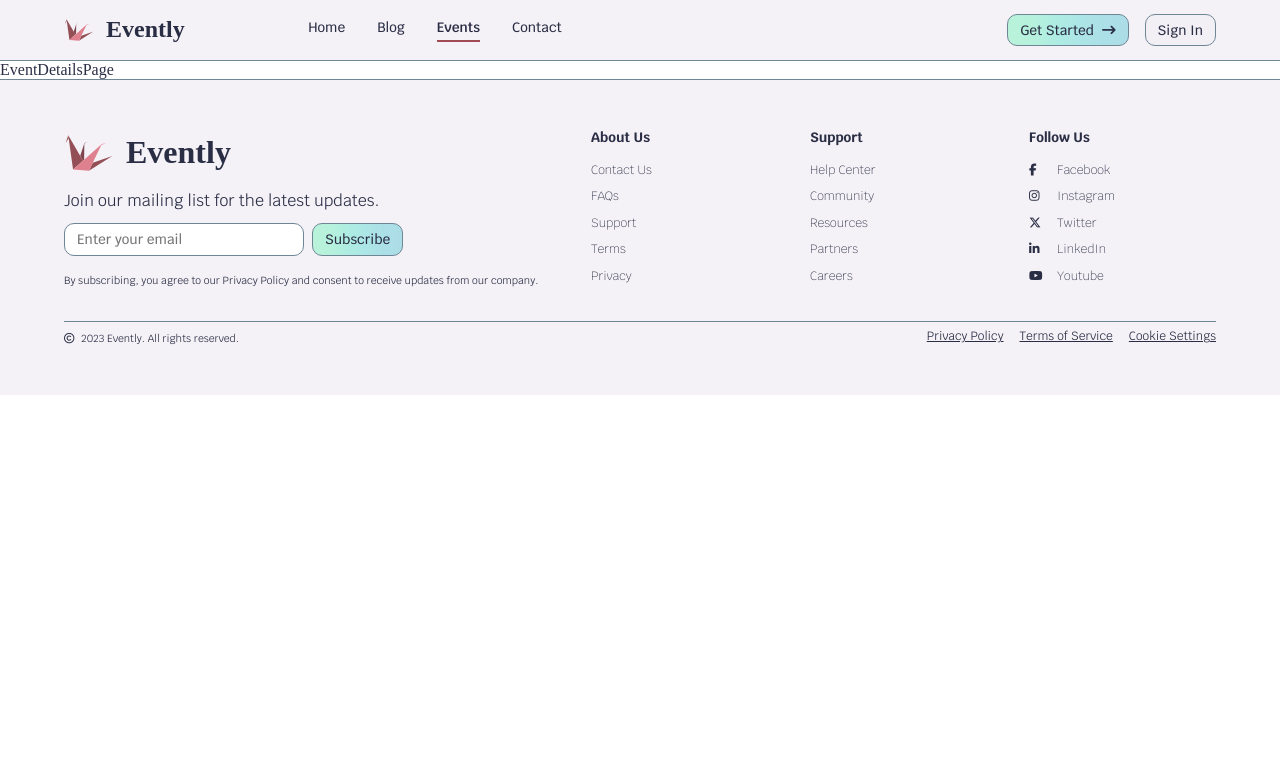
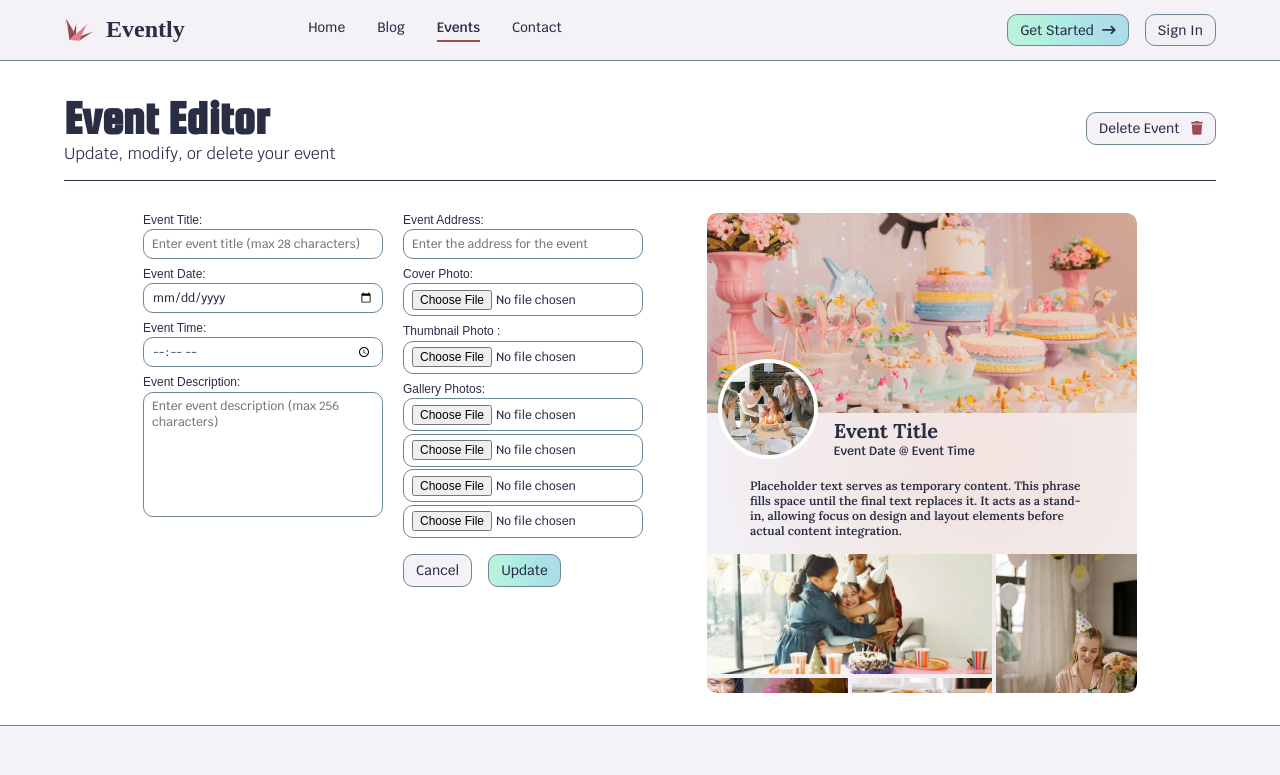
Before and after one commit to s4rmier/fsdi-capstone-evently, a React (Vite) app: page /events/editor/1 in a window 1280 px wide. Shown: the top 775 px of the page. Built offline with nearby package versions, Linux system fonts and the light colour scheme; no server answers; a web font is replaced by a local one.

Commit message:
dynamic event url

```diff
--- a/src/App.jsx
+++ b/src/App.jsx
@@ -7,7 +7,6 @@ import EventEditor from "./pages/EventEditor";
 import "./index.css";
 import { BrowserRouter, Route, Routes } from "react-router-dom";
 import GlobalState from "../store/globalState";
-import EventDetailsPage from "./components/EventDetailsPage";
 
 import { ToastContainer } from "react-toastify";
 import "react-toastify/dist/ReactToastify.css";
@@ -29,7 +28,7 @@ function App() {
             <Route path="/" element={<Home />} />
             <Route path="/events" element={<Events />} />
             <Route path="/events/new" element={<EventEditor />} />
-            <Route path="/events/editor/:id" element={<EventDetailsPage />} />
+            <Route path="/events/editor/:eventId" element={<EventEditor />} />
           </Routes>
 
           <Footer />
--- a/src/components/DeleteEvent.jsx
+++ b/src/components/DeleteEvent.jsx
@@ -1,17 +1,18 @@
 import { useContext, useState } from "react";
 import DataService from "../services/dataService";
 import DataContext from "../../store/dataContext";
+import { useNavigate } from "react-router-dom";
 
-export default function DeleteEvent({ id, handleEventUpdate }) {
+export default function DeleteEvent({ id }) {
   const [confirmDelete, setConfirmDelete] = useState(false);
-
+  const navigate = useNavigate();
   const { successLoading, errorLoading } = useContext(DataContext);
 
   async function submitDeleteRequest() {
     try {
       const response = await DataService.deleteEvent(id);
       if (response.status === 204) {
-        handleEventUpdate();
+        navigate("/events");
         successLoading("Deleted");
       } else {
         handleEventUpdate();
@@ -45,12 +46,13 @@ export default function DeleteEvent({ id, handleEventUpdate }) {
           </div>
         </div>
       )}
-      <div
+
+      <button
         onClick={() => setConfirmDelete(true)}
         className="button delete-event-btn"
       >
-        <i className="fa-solid fa-trash"></i>
-      </div>
+        Delete Event <i className="fa-solid fa-trash"></i>
+      </button>
     </>
   );
 }
--- a/src/components/EventCard.jsx
+++ b/src/components/EventCard.jsx
@@ -2,21 +2,13 @@ import React from "react";
 import DaysCounter from "./DaysCounter";
 import { useEffect, useState } from "react";
 import DataService from "../services/dataService";
-import DeleteEvent from "./DeleteEvent";
 import { Link } from "react-router-dom";
 
-function EventCard({
-  eventTitle,
-  eventDate,
-  eventTime,
-  id,
-  handleEventUpdate,
-}) {
+function EventCard({ eventTitle, eventDate, eventTime, id }) {
   const [eventImages, setEventImages] = useState([]);
   const [loading, setLoading] = useState(true);
 
   useEffect(() => {
-    // getImage();
     loadImage();
   }, []);
 
@@ -47,7 +39,6 @@ function EventCard({
     <Link to={`/events/editor/${id}`}>
       <figure className="event-card flex-col">
         <img src={getAssignedImg(1)} alt="" />
-        <DeleteEvent handleEventUpdate={handleEventUpdate} id={id} />
         <figcaption className="flex-col">
           <h3>{eventTitle}</h3>
           <div className="event-date flex-row">
--- a/src/components/EventDetailsPage.jsx
+++ /dev/null
@@ -1,7 +0,0 @@
-import React from "react";
-
-function EventDetailsPage() {
-  return <div>EventDetailsPage</div>;
-}
-
-export default EventDetailsPage;
--- a/src/components/EventInvitation.jsx
+++ b/src/components/EventInvitation.jsx
@@ -12,7 +12,7 @@ function EventInvitation({
 }) {
   const placeHolderR = "/placeholder-r.jpg";
   const placeHolderS = "/placeholder-s.jpg";
-
+  // console.log(eventGalleryUrls);
   const formatDate = (dateString) => {
     const options = { year: "numeric", month: "long", day: "numeric" };
     const parsedDate = new Date(dateString);
--- a/src/components/EventsDashboard.jsx
+++ b/src/components/EventsDashboard.jsx
@@ -14,10 +14,6 @@ function EventsDashboard() {
     setDashboardContent(events);
   }
 
-  const handleEventUpdate = () => {
-    loadData();
-  };
-
   // UI Related
 
   let emptyDashboard = (
@@ -27,11 +23,7 @@ function EventsDashboard() {
   );
 
   let notEmptyDashboard = dashboardContent.map((eventItem, index) => (
-    <EventCard
-      handleEventUpdate={handleEventUpdate}
-      key={index}
-      {...eventItem}
-    />
+    <EventCard key={index} {...eventItem} />
   ));
 
   return (
--- a/src/components/LoadingModal.jsx
+++ b/src/components/LoadingModal.jsx
@@ -1,4 +1,6 @@
 import { useEffect } from "react";
+
+// This component expects 2 props, a state variable to manage open/close, and a message like "Loading Please Wait"
 
 function LoadingModal({ modalOpen, message }) {
   useEffect(() => {
--- a/src/index.css
+++ b/src/index.css
@@ -223,8 +223,9 @@ div.delete-confirmation-modal {
   position: absolute;
   display: grid;
   place-content: center;
-  height: 100%;
+  height: 85%;
   width: 100%;
+  overflow: hidden;
   padding: 2rem;
   z-index: 99999;
   background-color: rgba(243, 239, 245, 0.75);
@@ -243,17 +244,13 @@ div.delete-confirmation-modal div.confirmation-modal-body div button:nth-child(1
   background-color: var(--apricot);
 }
 
-div.delete-event-btn {
-  position: absolute;
-  right: 0.75rem;
-  top: 0.75rem;
-  padding: 0.35rem 0.65rem;
-  background-color: rgba(229, 234, 250, 0.85);
-  border-radius: 50%;
+.delete-event-btn {
   border: 0.5px solid var(--space-cadet);
+  height: -moz-min-content;
+  height: min-content;
   cursor: pointer;
 }
-div.delete-event-btn i {
+.delete-event-btn i {
   font-size: 0.85rem;
   color: var(--redwood);
 }
--- a/src/pages/EventEditor.jsx
+++ b/src/pages/EventEditor.jsx
@@ -1,13 +1,92 @@
-import React, { useContext, useState } from "react";
-import { Link, useNavigate } from "react-router-dom";
+import React, { useContext, useEffect, useState } from "react";
+import { Link, useNavigate, useLocation, useParams } from "react-router-dom";
 import EventInvitation from "../components/EventInvitation";
 import DataService from "../services/dataService";
 import LoadingModal from "../components/LoadingModal";
 import DataContext from "../../store/dataContext";
+import DeleteEvent from "../components/DeleteEvent";
 
 function EventEditor() {
   const navigate = useNavigate();
   const { successLoading, errorLoading } = useContext(DataContext);
+  const [loadingIsVisible, setLoadingIsVisible] = useState(false);
+  const { eventId } = useParams();
+
+  //  Logic block for checking whether user is creating a new event or editing an existing event
+  const [editingEvent, setEditingEvent] = useState(false);
+  const location = useLocation();
+
+  useEffect(() => {
+    retriveData();
+  }, [location.pathname, eventId]);
+
+  async function retriveData() {
+    const isEditing = location.pathname.includes("/editor/");
+
+    if (isEditing) {
+      setEditingEvent(true);
+      if (eventId) {
+        await getEventData();
+        getEventImages();
+      }
+    } else {
+      null;
+    }
+  }
+
+  async function getEventData() {
+    try {
+      setLoadingIsVisible(true);
+      const retrievedEventData = await DataService.getEventByID(eventId);
+      if (retrievedEventData) {
+        setEventData({
+          eventTitle: retrievedEventData.eventTitle,
+          eventDescription: retrievedEventData.eventDescription,
+          eventDate: retrievedEventData.eventDate,
+          eventTime: retrievedEventData.eventTime,
+          eventAddress: retrievedEventData.eventAddress,
+          _id: retrievedEventData.id,
+          eventGalleryUrls: ["", "", "", ""],
+          eventThumbnail: "",
+          eventCover: "",
+        });
+        // console.log("Event Retrieved: ", retrievedEventData);
+        setLoadingIsVisible(false);
+      }
+    } catch (error) {
+      setLoadingIsVisible(false);
+      console.log(error);
+    }
+  }
+
+  async function getEventImages() {
+    try {
+      // console.log(eventData);
+
+      setLoadingIsVisible(true);
+      const retrievedEventImages = await DataService.loadEventImage(eventId);
+      if (retrievedEventImages) {
+        setEventData((currentData) => ({
+          ...currentData,
+          eventGalleryUrls: [
+            retrievedEventImages[2].image,
+            retrievedEventImages[3].image,
+            retrievedEventImages[4].image,
+            retrievedEventImages[5].image,
+          ],
+          eventThumbnail: retrievedEventImages[0].image,
+          eventCover: retrievedEventImages[1].image,
+        }));
+        // console.log("Event Images Retrieved: ", retrievedEventImages);
+        setLoadingIsVisible(false);
+      }
+    } catch (error) {
+      setLoadingIsVisible(false);
+      console.log(error);
+    }
+  }
+
+  // Form data
 
   const [eventData, setEventData] = useState({
     eventTitle: "",
@@ -34,8 +113,6 @@ function EventEditor() {
     gallery4File: null,
   });
 
-  const [loadingIsVisible, setLoadingIsVisible] = useState(false);
-
   // Sending POST request to save the entry to the database
 
   async function submitEvent(event, eventData) {
@@ -45,7 +122,7 @@ function EventEditor() {
       setLoadingIsVisible(true);
       const response = await DataService.postEvent(eventData);
       if (response.status === 201) {
-        console.log(response.data);
+        // console.log(response.data);
         uploadImages(response.data.id);
         successLoading();
         clearForm();
@@ -78,7 +155,7 @@ function EventEditor() {
     }
   }
 
-  // Form Related
+  // Capturing user input
 
   function handleInputChange(event) {
     let { value } = event.target;
@@ -142,15 +219,23 @@ function EventEditor() {
   }
 
   return (
-    <main className="event-editor container">
-      <div className="page-title">
-        <h1 className="main-headline">Event Editor</h1>
-        <p>Update, modify, or delete your event</p>
+    <main className="event-editor container flex-col">
+      <div className="page-title flex-row align">
+        <div>
+          <h1 className="main-headline">Event Editor</h1>
+          <p>Update, modify, or delete your event</p>
+        </div>
+
+        <div className="event-control-panel">
+          {editingEvent && <DeleteEvent id={eventId} />}
+        </div>
       </div>
 
       <LoadingModal
         modalOpen={loadingIsVisible}
-        message={"Uploading, please wait"}
+        message={
+          editingEvent ? "Updating, please wait" : "Uploading, please wait"
+        }
       />
 
       <section className="editor-body flex-row justify">
@@ -272,7 +357,7 @@ function EventEditor() {
                 type="submit"
                 className="button btn-spec"
               >
-                Save
+                {editingEvent ? "Update" : "Save"}
               </button>
             </div>
           </div>
--- a/src/pages/events.css
+++ b/src/pages/events.css
@@ -4,6 +4,7 @@ main.events-section {
 
 @media screen and (min-width: 960px) {
   main.events-section div.page-title {
+    width: 100%;
     padding-bottom: 1rem;
     border-bottom: 0.0125rem solid var(--space-cadet);
     justify-content: space-between;
@@ -22,6 +23,7 @@ main.events-section {
     border: 1px solid var(--space-cadet);
     border-radius: 10px;
     position: relative;
+    min-height: 16.5rem;
   }
   main.events-section section.events-dashboard div.event-card-container figure.event-card img {
     -o-object-fit: cover;
@@ -45,12 +47,14 @@ main.events-section {
     font-size: 0.75rem;
   }
   main.event-editor {
+    position: relative;
     min-height: 80vh;
     padding: 2rem 0rem 0rem;
   }
   main.event-editor div.page-title {
     padding-bottom: 1rem;
     border-bottom: 0.0125rem solid var(--space-cadet);
+    justify-content: space-between;
   }
   main.event-editor section.editor-body {
     width: 100%;
--- a/src/services/dataService.js
+++ b/src/services/dataService.js
@@ -5,6 +5,11 @@ class DataService {
 
   async getEvents() {
     const response = await axios.get(this.serverURL + "/api/event/");
+    return response.data;
+  }
+
+  async getEventByID(id) {
+    const response = await axios.get(this.serverURL + `/api/event/${id}`);
     return response.data;
   }
 
```
